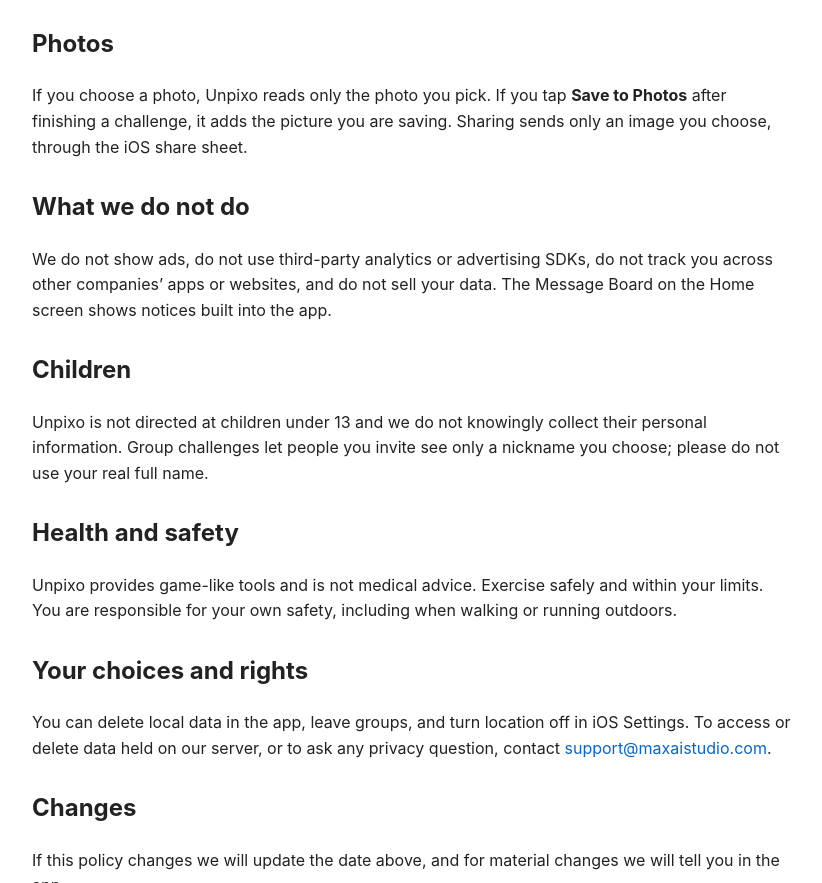
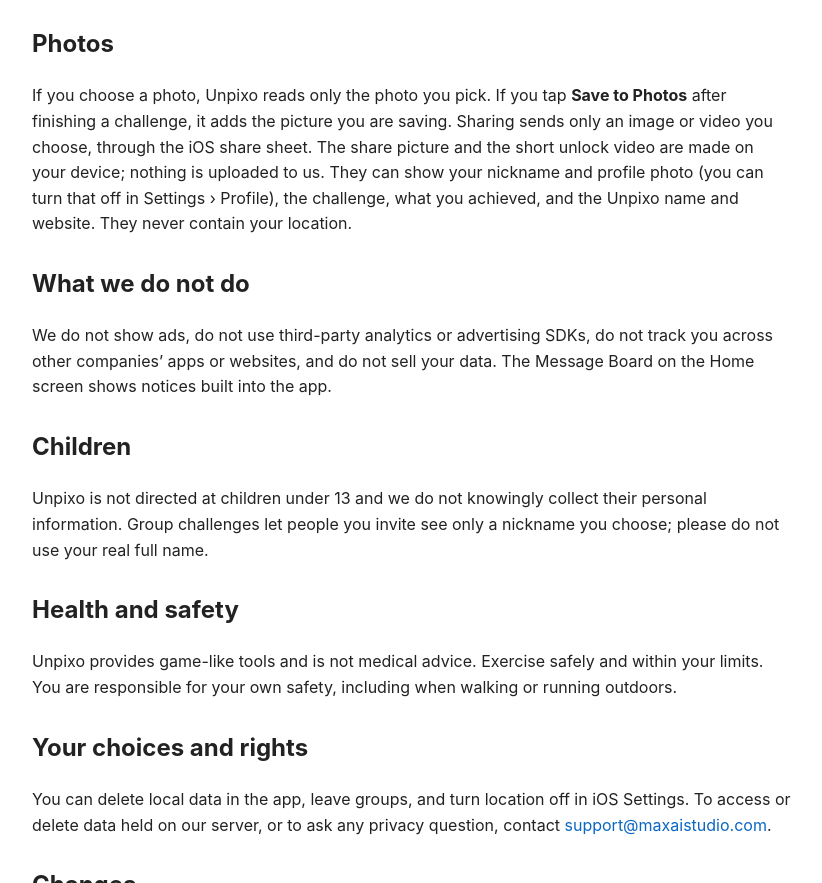
Before and after one commit to MaxAIStudio/apppages, a plain HTML site: page unpixo/privacy.html in a window 1280 px wide. Shown: the part 1219-2102 px from the top of the page, without its empty margins (228-1050 px from the left). Drawn offline with Linux system fonts and the light colour scheme.

Commit message:
Unpixo privacy: share pictures and videos are made on the device
Co-Authored-By: Claude Sonnet 5.5 <noreply@anthropic.com>

```diff
--- a/unpixo/privacy.html
+++ b/unpixo/privacy.html
@@ -42,7 +42,7 @@
     <p>You can leave a group at any time. When you leave, delete a challenge or ask us to delete your data, we remove your membership and contributions. Group features are switched off if the server is not configured.</p>
 
     <h2>Photos</h2>
-    <p>If you choose a photo, Unpixo reads only the photo you pick. If you tap <strong>Save to Photos</strong> after finishing a challenge, it adds the picture you are saving. Sharing sends only an image you choose, through the iOS share sheet.</p>
+    <p>If you choose a photo, Unpixo reads only the photo you pick. If you tap <strong>Save to Photos</strong> after finishing a challenge, it adds the picture you are saving. Sharing sends only an image or video you choose, through the iOS share sheet. The share picture and the short unlock video are made on your device; nothing is uploaded to us. They can show your nickname and profile photo (you can turn that off in Settings &rsaquo; Profile), the challenge, what you achieved, and the Unpixo name and website. They never contain your location.</p>
 
     <h2>What we do not do</h2>
     <p>We do not show ads, do not use third-party analytics or advertising SDKs, do not track you across other companies&rsquo; apps or websites, and do not sell your data. The Message Board on the Home screen shows notices built into the app.</p>
```
Also changed, not shown: unpixo/privacy-zh.html (+1 -1 lines).
